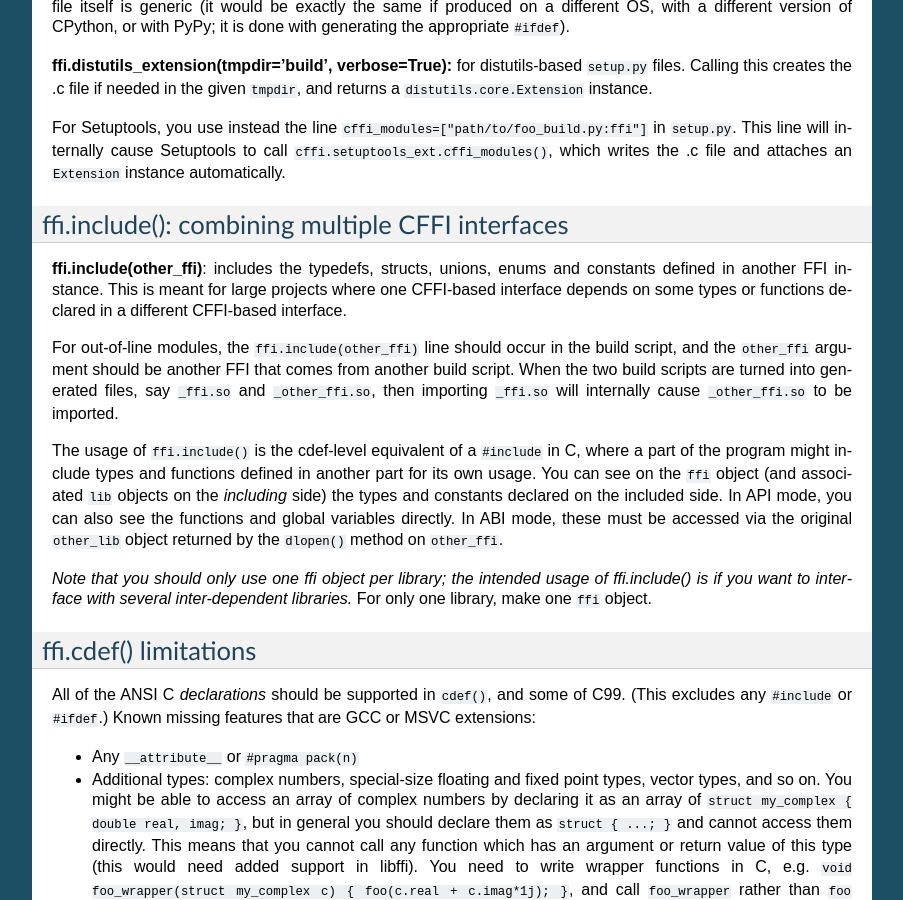
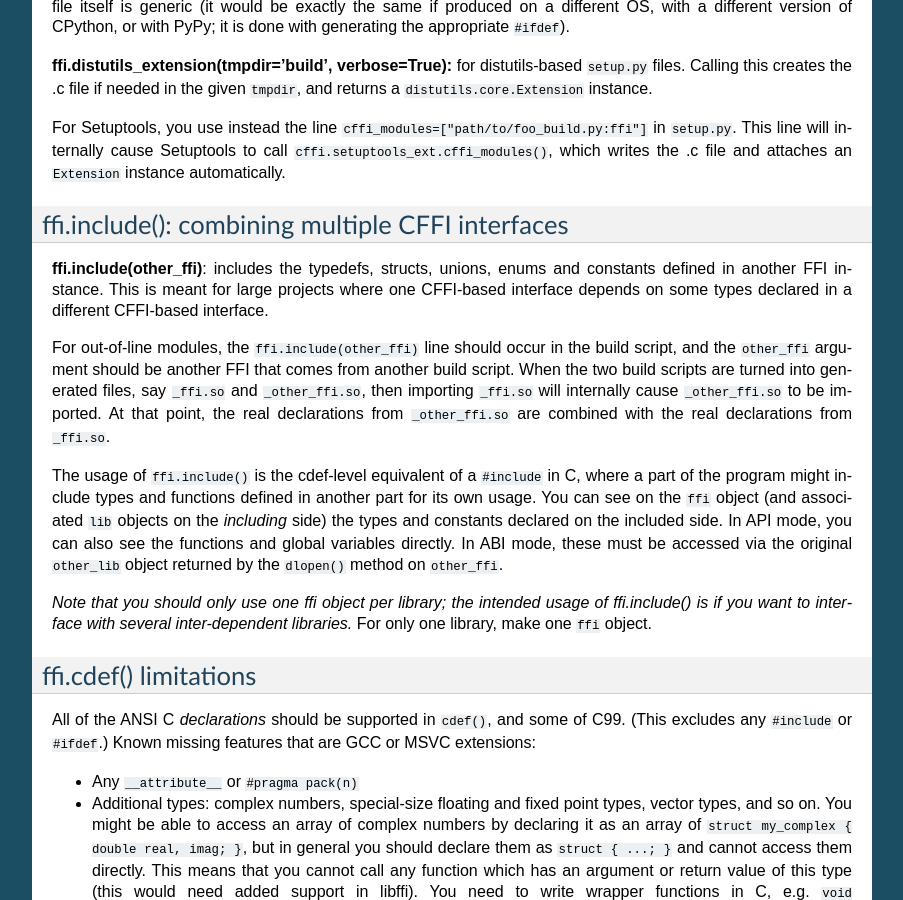
Before and after one commit to tharvik/cffi, a Sphinx documentation site: the page built from doc/source/cdef.rst, in a window 1280 px wide and 900 px high, scrolled down 5584 px. Shown: the whole window, without its empty margins (198-1101 px from the left). Built offline with Sphinx 7.4.7, drawn with Linux system fonts in a browser that asks for light colours; some of the changed text lies outside the part shown.

Commit message:
small doc fixes

```diff
--- a/doc/source/cdef.rst
+++ b/doc/source/cdef.rst
@@ -101,6 +101,8 @@
 in-line use), but also the extra methods described below (to prepare
 the FFI).
 
+.. _`Using the ffi/lib objects`: using.html
+
 The reason for this split of functionality is that a regular program
 using CFFI out-of-line does not need to import the ``cffi`` pure
 Python package at all.  (Internally it still needs ``_cffi_backend``,
@@ -184,6 +186,8 @@
    far, which mean that they may be packed differently than on GCC.
    Also, this has no effect on structs declared with ``"...;"``---next
    section.)
+
+.. _`ffi.set_unicode()`:
 
 **ffi.set_unicode(enabled_flag)**: Windows: if ``enabled_flag`` is
 True, enable the ``UNICODE`` and ``_UNICODE`` defines in C, and
@@ -437,14 +441,16 @@
 **ffi.include(other_ffi)**: includes the typedefs, structs, unions,
 enums and constants defined in another FFI instance.  This is meant
 for large projects where one CFFI-based interface depends on some
-types or functions declared in a different CFFI-based interface.
+types declared in a different CFFI-based interface.
 
 For out-of-line modules, the ``ffi.include(other_ffi)`` line should
 occur in the build script, and the ``other_ffi`` argument should be
 another FFI that comes from another build script.  When the two build
 scripts are turned into generated files, say ``_ffi.so`` and
 ``_other_ffi.so``, then importing ``_ffi.so`` will internally cause
-``_other_ffi.so`` to be imported.
+``_other_ffi.so`` to be imported.  At that point, the real
+declarations from ``_other_ffi.so`` are combined with the real
+declarations from ``_ffi.so``.
 
 The usage of ``ffi.include()`` is the cdef-level equivalent of a
 ``#include`` in C, where a part of the program might include types and
--- a/doc/source/installation.rst
+++ b/doc/source/installation.rst
@@ -79,11 +79,11 @@
 
 * The documentation below might be sketchy on details; for now the
   ultimate reference is given by the tests, notably
-  `_cffi1/test_verify1.py`_ and `_cffi1/test_new_ffi_1.py`_.
+  `testing/cffi1/test_verify1.py`_ and `testing/cffi0/backend_tests.py`_.
 
 .. _`demo`: https://bitbucket.org/cffi/cffi/src/default/demo
-.. _`cffi1/test_verify1.py`: https://bitbucket.org/cffi/cffi/src/default/_cffi1/test_verify1.py
-.. _`testing/test_verify.py`: https://bitbucket.org/cffi/cffi/src/default/_cffi1/test_new_ffi_1.py
+.. _`testing/cffi1/test_verify1.py`: https://bitbucket.org/cffi/cffi/src/default/testing/cffi1/test_verify1.py
+.. _`testing/cffi0/backend_tests.py`: https://bitbucket.org/cffi/cffi/src/default/testing/cffi0/backend_tests.py
 
 
 Platform-specific instructions
--- a/doc/source/overview.rst
+++ b/doc/source/overview.rst
@@ -40,8 +40,6 @@
 arguments.  In the above example it would be ``b"world"`` and ``b"hi
 there, %s!\n"``.  In general it is ``somestring.encode(myencoding)``.
 
-
-.. _out-of-line-abi:
 
 Out-of-line example (ABI level, out-of-line)
 --------------------------------------------
```
